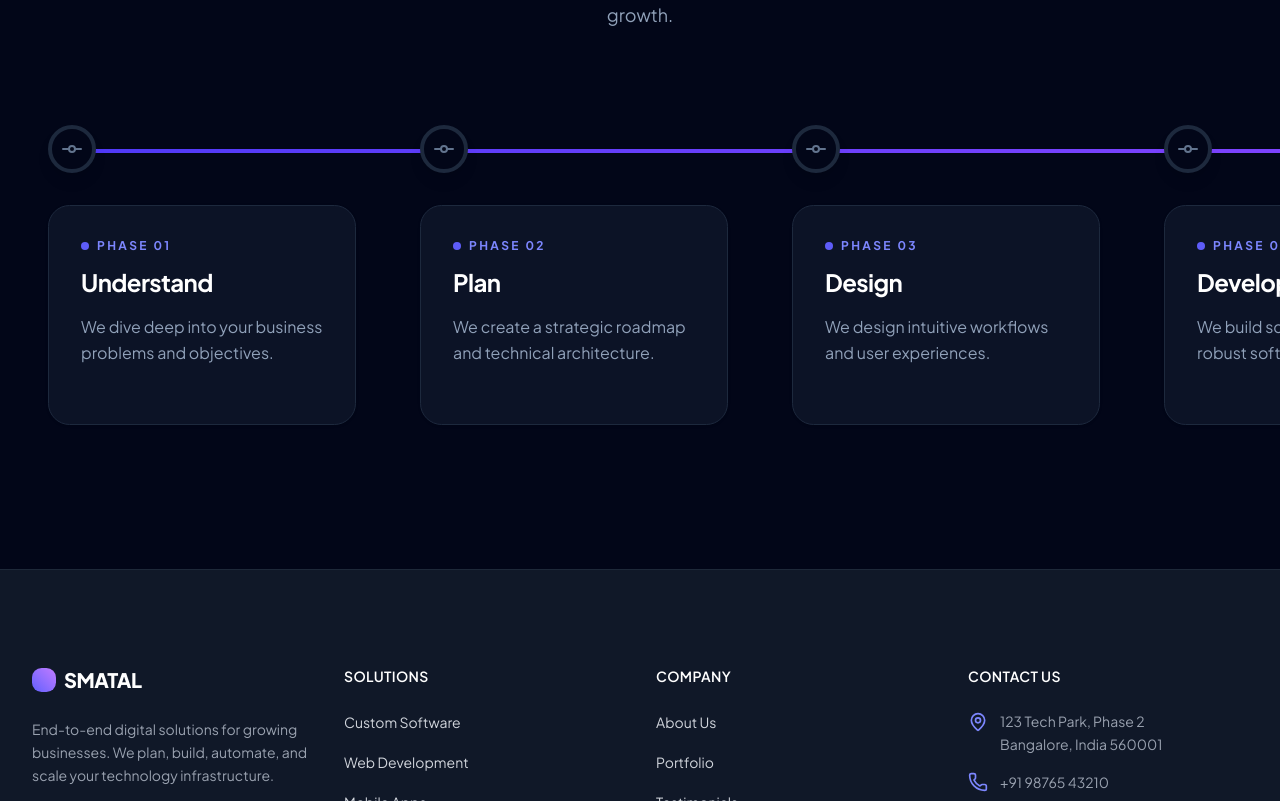
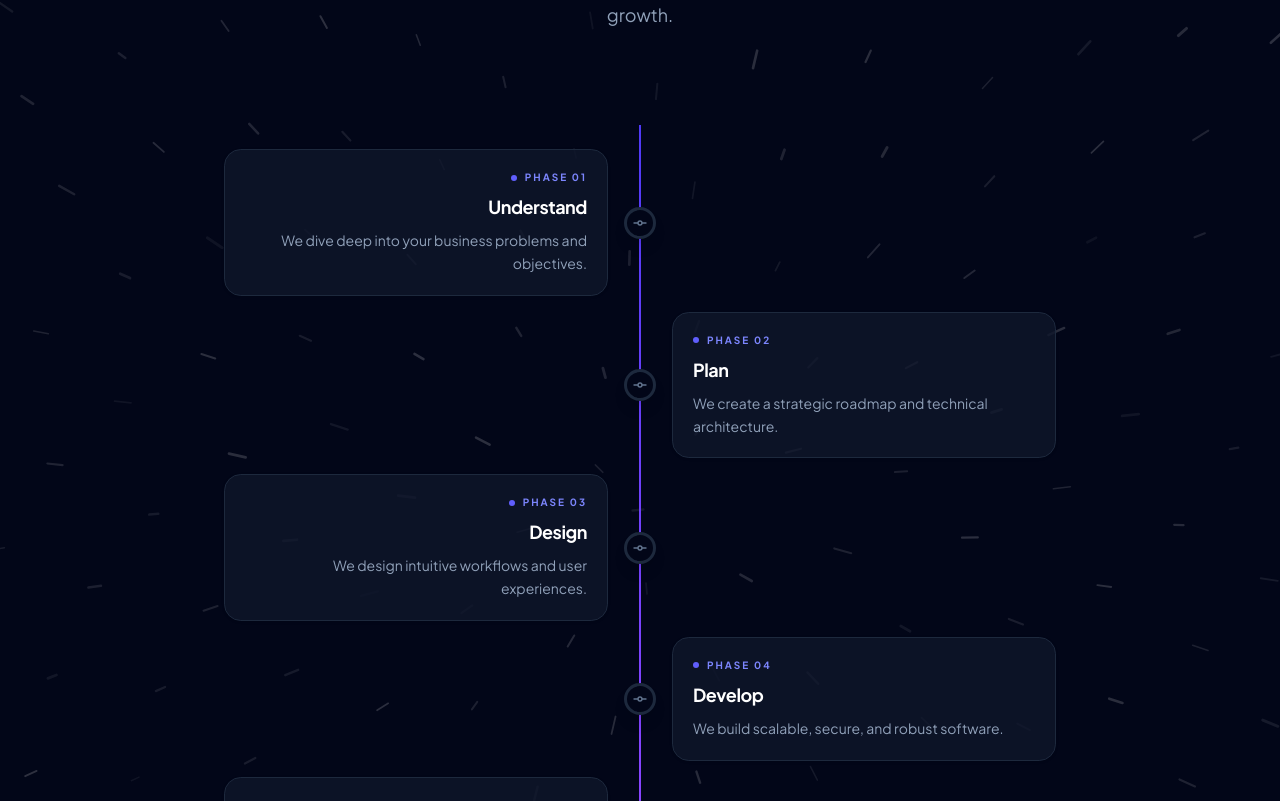
Before and after one commit to Smatal/Smatel-Software-Solution, a Next.js app: page /about in a window 1280 px wide. Shown: the part 1259-2060 px from the top of the page. Built offline with nearby package versions, Linux system fonts and the light colour scheme.

Commit message:
UI/UX enhancements: refined spacing, centered navbar items, animated portfolio hero, marquee testimonials, and fixed Next.js 15 searchParams bug

```diff
--- a/app/portfolio/[slug]/page.tsx
+++ b/app/portfolio/[slug]/page.tsx
@@ -1,7 +1,7 @@
 import { notFound } from "next/navigation";
 import Image from "next/image";
 import Link from "next/link";
-import { ArrowLeft, Quote } from "lucide-react";
+import { ArrowLeft, ArrowRight, Quote } from "lucide-react";
 import { getPortfolioById, portfolioProjects } from "@/content/portfolio";
 import { Badge } from "@/components/ui/badge";
 import { buttonVariants } from "@/components/ui/button";
--- a/components/sections/Process.tsx
+++ b/components/sections/Process.tsx
@@ -3,13 +3,15 @@
 import { homepageData } from "@/content/homepage";
 import { motion } from "motion/react";
 import { GitCommit, GitPullRequest } from "lucide-react";
+import { ParticleBackground } from "@/components/ui/particle-background";
 
 export function Process() {
   const { process } = homepageData;
 
   return (
-    <section id="process" className="py-24 bg-slate-950 overflow-hidden">
-      <div className="container mx-auto px-4 sm:px-6 lg:px-8 max-w-7xl">
+    <section id="process" className="py-24 bg-slate-950 overflow-hidden relative">
+      <ParticleBackground className="absolute inset-0" />
+      <div className="container mx-auto px-4 sm:px-6 lg:px-8 max-w-7xl relative z-10">
         <div className="text-center max-w-3xl mx-auto mb-24">
           <div className="inline-flex items-center justify-center rounded-full border border-indigo-500/30 bg-indigo-500/10 px-4 py-1.5 text-sm font-semibold text-indigo-400 mb-6 tracking-widest uppercase">
             <GitPullRequest className="w-4 h-4 mr-2" /> Our Methodology
@@ -22,56 +24,51 @@ export function Process() {
           </p>
         </div>
 
-        {/* Git-like Horizontal Flow */}
-        <div className="relative">
-          <div className="flex overflow-x-auto pb-12 snap-x snap-mandatory [&::-webkit-scrollbar]:hidden [-ms-overflow-style:none] [scrollbar-width:none] px-4 md:px-8 -mx-4 md:-mx-8">
-            <div className="flex gap-4 md:gap-8 relative min-w-max pr-8">
+        {/* Vertical Timeline Flow */}
+        <div className="relative max-w-4xl mx-auto px-4">
+          {/* Vertical Connecting Line */}
+          <div className="absolute top-0 bottom-0 left-[28px] md:left-1/2 w-[2px] bg-slate-800 md:-ml-[1px]" />
 
-              {/* Connecting Line Track */}
-              <div className="absolute top-[24px] left-[40px] right-[40px] h-1 bg-slate-800 rounded-full" />
+          {/* Progress Line (Animated) */}
+          <motion.div
+            className="absolute top-0 bottom-0 left-[28px] md:left-1/2 w-[2px] bg-gradient-to-b from-indigo-600 to-purple-500 md:-ml-[1px] origin-top"
+            initial={{ scaleY: 0 }}
+            whileInView={{ scaleY: 1 }}
+            viewport={{ once: true }}
+            transition={{ duration: 2, ease: "easeInOut" }}
+          />
 
-              {/* Progress Line (Animated) */}
-              <motion.div
-                className="absolute top-[24px] left-[40px] h-1 bg-gradient-to-r from-indigo-600 to-purple-500 rounded-full"
-                initial={{ width: "0%" }}
-                whileInView={{ width: "calc(100% - 80px)" }}
-                viewport={{ once: true }}
-                transition={{ duration: 2, ease: "easeInOut" }}
-              />
-
-              {process.steps.map((step, index) => (
+          <div className="space-y-4 relative py-6">
+            {process.steps.map((step, index) => {
+              const isEven = index % 2 === 0;
+              return (
                 <motion.div
                   key={step.title}
-                  initial={{ opacity: 0, y: 20 }}
-                  whileInView={{ opacity: 1, y: 0 }}
-                  viewport={{ once: true }}
-                  transition={{ delay: index * 0.15, duration: 0.5 }}
-                  className="relative snap-center shrink-0 w-[280px] md:w-[340px] flex flex-col group"
+                  initial={{ opacity: 0, x: -30 }}
+                  whileInView={{ opacity: 1, x: 0 }}
+                  viewport={{ once: true, margin: "-50px" }}
+                  transition={{ delay: index * 0.1, duration: 0.4 }}
+                  className={`relative flex flex-col md:flex-row items-start md:items-center ${isEven ? 'md:flex-row' : 'md:flex-row-reverse'}`}
                 >
                   {/* Node */}
-                  <div className="relative mb-8 px-4 flex justify-start">
-                    <div className="w-12 h-12 rounded-full bg-slate-950 border-4 border-slate-800 flex items-center justify-center text-slate-500 font-bold z-10 relative group-hover:border-indigo-500 group-hover:text-indigo-400 transition-colors shadow-lg">
-                      <GitCommit className="w-6 h-6" />
+                  <div className="absolute left-[14px] md:left-1/2 md:-ml-[16px] top-6 md:top-1/2 md:-mt-[16px] w-8 h-8 rounded-full bg-slate-950 border-[3px] border-slate-800 flex items-center justify-center text-slate-500 font-bold z-10 group-hover:border-indigo-500 group-hover:text-indigo-400 transition-colors shadow-lg">
+                    <GitCommit className="w-4 h-4" />
+                  </div>
+
+                  {/* Card Container */}
+                  <div className={`w-full md:w-1/2 pl-14 md:px-8 ${isEven ? 'md:pr-8 md:pl-0 md:text-right flex md:justify-end' : 'md:pl-8 md:pr-0 md:text-left flex md:justify-start'}`}>
+                    <div className="bg-slate-900/80 rounded-xl p-5 shadow-sm border border-slate-800 hover:border-indigo-500/50 hover:bg-slate-800 transition-all w-full max-w-sm group">
+                      <span className={`text-indigo-400 font-bold text-[10px] mb-2 tracking-[0.2em] uppercase flex items-center gap-2 ${isEven ? 'md:justify-end' : ''}`}>
+                        <span className="w-1.5 h-1.5 rounded-full bg-indigo-500 animate-pulse" />
+                        Phase 0{index + 1}
+                      </span>
+                      <h3 className="font-bold text-lg text-white mb-2 group-hover:text-indigo-400 transition-colors">{step.title}</h3>
+                      <p className="text-sm text-slate-400 leading-relaxed">{step.description}</p>
                     </div>
                   </div>
-
-                  {/* Card */}
-                  <div className="bg-slate-900/80 rounded-2xl p-8 shadow-sm border border-slate-800 flex flex-col hover:border-indigo-500/50 hover:bg-slate-800 transition-all h-full mx-4">
-                    <span className="text-indigo-400 font-bold text-xs mb-3 tracking-[0.2em] uppercase flex items-center gap-2">
-                      <span className="w-2 h-2 rounded-full bg-indigo-500 animate-pulse" />
-                      Phase 0{index + 1}
-                    </span>
-                    <h3 className="font-bold text-2xl text-white mb-4">{step.title}</h3>
-                    <p className="text-base text-slate-400 leading-relaxed">{step.description}</p>
-                  </div>
                 </motion.div>
-              ))}
-            </div>
-          </div>
-
-          {/* Scroll Hint */}
-          <div className="flex justify-center mt-8 md:hidden">
-            <span className="text-sm text-slate-500 animate-pulse">Swipe to explore workflow ➔</span>
+              );
+            })}
           </div>
         </div>
       </div>
--- a/components/solutions/SolutionFAQ.tsx
+++ b/components/solutions/SolutionFAQ.tsx
@@ -37,7 +37,7 @@ export function SolutionFAQ({ faqs }: SolutionFAQProps) {
           transition={{ duration: 0.5 }}
           className="bg-white rounded-2xl border border-gray-100 p-4 sm:p-8 shadow-sm"
         >
-          <Accordion type="single" collapsible className="w-full">
+          <Accordion className="w-full">
             {faqs.map((faq, index) => (
               <AccordionItem key={index} value={`item-${index}`} className="border-b-gray-100 last:border-0">
                 <AccordionTrigger className="text-left font-semibold text-gray-900 hover:text-indigo-600">
--- a/components/ui/particle-background.tsx
+++ b/components/ui/particle-background.tsx
@@ -101,7 +101,7 @@ class Particle {
   }
 }
 
-export function ParticleBackground() {
+export function ParticleBackground({ className = "fixed inset-0" }: { className?: string }) {
   const canvasRef = useRef<HTMLCanvasElement>(null);
 
   useEffect(() => {
@@ -142,8 +142,14 @@ export function ParticleBackground() {
     };
 
     const resize = () => {
-      canvas.width = window.innerWidth;
-      canvas.height = window.innerHeight;
+      // Use parent container dimensions if absolute, otherwise window dimensions
+      if (className.includes('absolute') && canvas.parentElement) {
+        canvas.width = canvas.parentElement.offsetWidth;
+        canvas.height = canvas.parentElement.offsetHeight;
+      } else {
+        canvas.width = window.innerWidth;
+        canvas.height = window.innerHeight;
+      }
       initParticles();
     };
 
@@ -151,8 +157,15 @@ export function ParticleBackground() {
     resize(); // Initialize
 
     const onMouseMove = (e: MouseEvent) => {
-      targetMouseX = e.clientX;
-      targetMouseY = e.clientY;
+      // Adjust mouse coordinates if canvas is absolute (relative to its parent)
+      if (className.includes('absolute') && canvas.parentElement) {
+        const rect = canvas.getBoundingClientRect();
+        targetMouseX = e.clientX - rect.left;
+        targetMouseY = e.clientY - rect.top;
+      } else {
+        targetMouseX = e.clientX;
+        targetMouseY = e.clientY;
+      }
     };
 
     const onMouseLeave = () => {
@@ -187,14 +200,14 @@ export function ParticleBackground() {
       window.removeEventListener("mouseleave", onMouseLeave);
       cancelAnimationFrame(animationFrameId);
     };
-  }, []);
+  }, [className]);
 
   return (
     <canvas
       ref={canvasRef}
-      className="fixed inset-0 pointer-events-none w-full h-full"
+      className={`${className} pointer-events-none`}
       style={{
-        zIndex: -1, // Remain behind all content
+        zIndex: 0,
         // Force GPU acceleration
         transform: "translateZ(0)",
         willChange: "transform",
--- a/content/homepage.ts
+++ b/content/homepage.ts
@@ -96,6 +96,27 @@ export const homepageData = {
       },
     ],
   },
+  featuredSolutions: {
+    heading: "Core Systems Built for Scale",
+    description: "Explore our most requested enterprise solutions, customized for your operational needs.",
+    systems: [
+      {
+        title: "Enterprise ERP",
+        description: "A comprehensive platform to unify your finance, operations, and HR into a single cohesive system.",
+        image: "https://images.unsplash.com/photo-1460925895917-afdab827c52f?q=80&w=2015&auto=format&fit=crop"
+      },
+      {
+        title: "Smart CRM",
+        description: "Intelligent customer relationship management with automated workflows and predictive analytics.",
+        image: "https://images.unsplash.com/photo-1551288049-bebda4e38f71?q=80&w=2070&auto=format&fit=crop"
+      },
+      {
+        title: "Custom SaaS Platforms",
+        description: "Scalable, secure, and high-performance cloud applications tailored to your business model.",
+        image: "https://images.unsplash.com/photo-1451187580459-43490279c0fa?q=80&w=2072&auto=format&fit=crop"
+      }
+    ]
+  },
   industries: {
     heading: "Industries We Serve",
     description: "Customized solutions designed to meet the specific demands of your sector.",
--- a/content/testimonials/index.ts
+++ b/content/testimonials/index.ts
@@ -234,8 +234,8 @@ export function getTestimonialsBySlug(slug: string): Testimonial[] {
   return allTestimonials.filter((t) => t.solutionSlug === slug);
 }
 
-export function getFeaturedTestimonials(count = 3): Testimonial[] {
+export function getFeaturedTestimonials(count = 6): Testimonial[] {
   // Pick diverse testimonials from different solutions
-  const picks = ["mohammed-farhan", "anita-menon", "rahul-joshi"];
+  const picks = ["mohammed-farhan", "anita-menon", "rahul-joshi", "arjun-mehta", "kavitha-suresh", "ashwin-pillai", "margaret-dsouza", "suresh-natarajan"];
   return allTestimonials.filter((t) => picks.includes(t.id)).slice(0, count);
 }
```
Also changed, not shown: app/portfolio/page.tsx (+7 -15 lines), components/layout/Navbar.tsx (+5 -7 lines), components/sections/PortfolioHero.tsx (added, +116 -0 lines), components/sections/TestimonialsPreview.tsx (+15 -9 lines).
